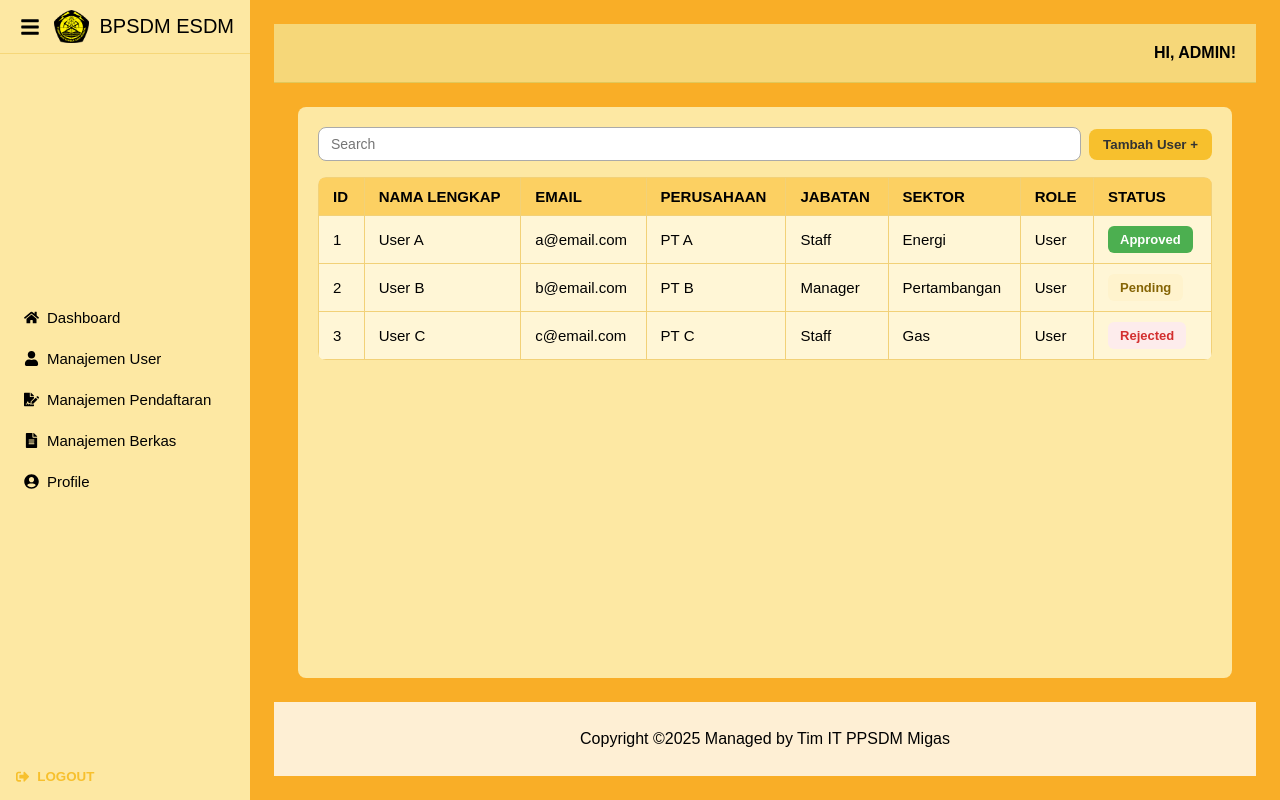
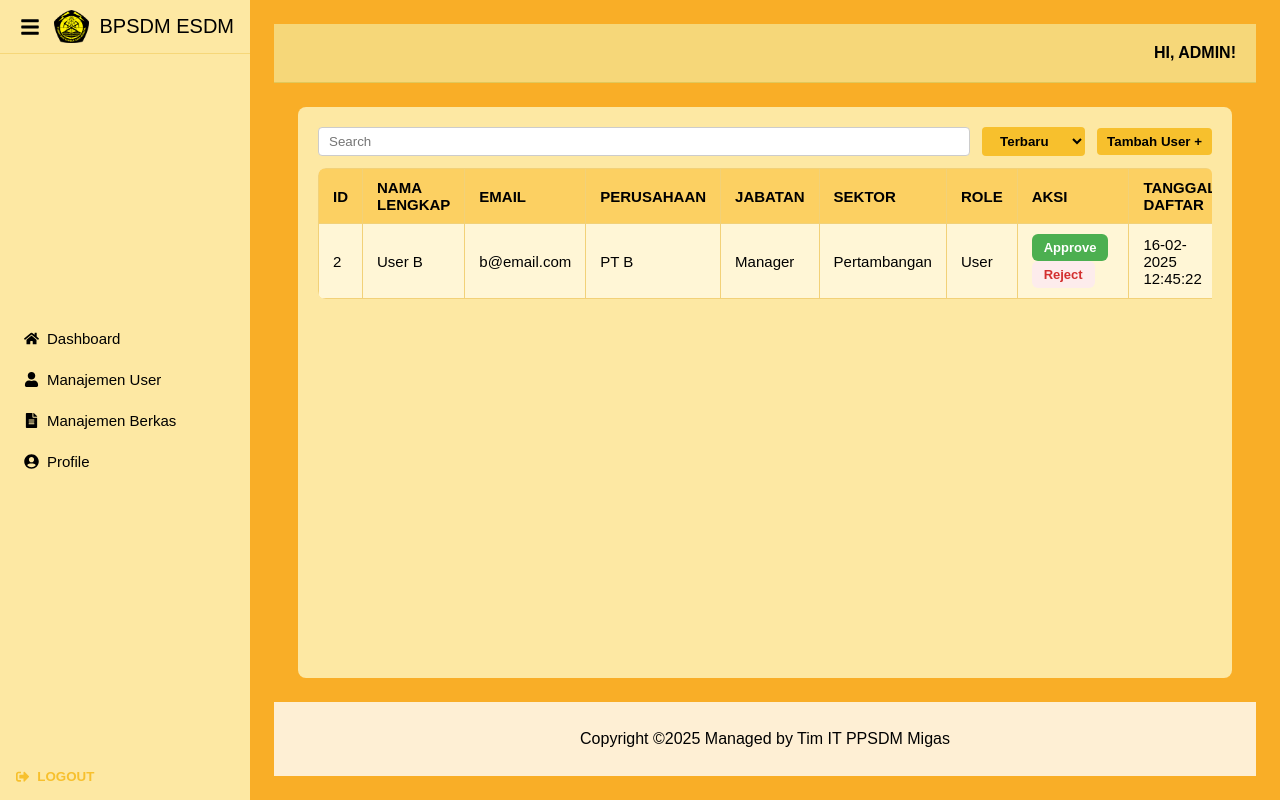
Before and after one commit to Faisal12104/sdm-hcsummit, a React (Create React App) app: page /UserSector in a window 1280 px wide. Built offline with nearby package versions, Linux system fonts and the light colour scheme.

Commit message:
usersector

```diff
--- a/src/App.js
+++ b/src/App.js
@@ -14,7 +14,6 @@ import Approval from './components/Admin/AdminExternal/ManajemenExternal/Approva
 import AdminSector from './components/Admin/AdminSector/AdminSector';
 import ProfileSector from './components/Admin/AdminSector/ManajemenSector/ProfileSector';
 import UserSector from './components/Admin/AdminSector/ManajemenSector/UserSector';
-import DaftarSector from './components/Admin/AdminSector/ManajemenSector/DaftarSector';
 import BerkasSector from './components/Admin/AdminSector/ManajemenSector/BerkasSector';
 
 
@@ -38,7 +37,6 @@ function App() {
         <Route path="/AdminSector" element={<AdminSector />} />
         <Route path="/ProfileSector" element={<ProfileSector />} />
         <Route path="/UserSector" element={<UserSector />} />
-        <Route path="/DaftarSector" element={<DaftarSector />} />
         <Route path="/BerkasSector" element={<BerkasSector />} />
       </Routes>
     </Router>
--- a/src/components/Admin/AdminExternal/ManajemenExternal/Upload.css
+++ b/src/components/Admin/AdminExternal/ManajemenExternal/Upload.css
@@ -3,8 +3,8 @@
   height: 100vh;
   font-family: sans-serif;
   min-height: 0;
+}
 
-}
 .upload-form-container {
   background-color: #fef1dc;
   border: 4px solid #f9ae27;
--- a/src/components/Admin/AdminSector/AdminSector.jsx
+++ b/src/components/Admin/AdminSector/AdminSector.jsx
@@ -2,8 +2,8 @@ import React, { useState } from 'react';
 import { useNavigate } from 'react-router-dom';
 import {
   FaUser,
-  FaFileSignature ,
   FaFileAlt,
+  FaBuilding ,
   FaSignOutAlt,
   FaHome,
   FaUserCircle,
@@ -44,10 +44,6 @@ const AdminSector = () => {
             <FaUser />
             <span>Manajemen User</span>
           </button>
-          <button onClick={() => navigate('/daftarsector')}>
-            <FaFileSignature  />
-            <span>Manajemen Pendaftaran</span>
-          </button>
           <button onClick={() => navigate('/berkassector')}>
             <FaFileAlt />
             <span>Manajemen Berkas</span>
@@ -75,6 +71,11 @@ const AdminSector = () => {
 
         <div className="stats">
           <div className="stat-box">
+            <FaBuilding  size={24} />
+            <div className="number">12</div>
+            <div>Total Perushaan</div>
+          </div>
+          <div className="stat-box">
             <FaUser size={24} />
             <div className="number">250</div>
             <div>Total User</div>
--- a/src/components/Admin/AdminSector/ManajemenSector/BerkasSector.jsx
+++ b/src/components/Admin/AdminSector/ManajemenSector/BerkasSector.jsx
@@ -1,9 +1,6 @@
 import React, { useState } from 'react';
 import { useNavigate } from 'react-router-dom';
-import {
-  FaUser, FaFileAlt, FaSignOutAlt, FaHome,
-  FaUserCircle, FaBars, FaFileSignature, FaEdit
-} from 'react-icons/fa';
+import {FaUser, FaFileAlt, FaSignOutAlt, FaHome, FaUserCircle, FaBars, FaEdit} from 'react-icons/fa';
 import './BerkasSector.css';
 import Footer from '../../../Footer/Footer';
 import esdmLogo from '../../../../assets/Logo_Kementerian_ESDM.png';
@@ -35,7 +32,6 @@ const BerkasSector = () => {
         <nav className="nav-links">
           <button onClick={() => navigate('/AdminSector')}><FaHome /><span>Dashboard</span></button>
           <button onClick={() => navigate('/usersector')}><FaUser /><span>Manajemen User</span></button>
-          <button onClick={() => navigate('/daftarsector')}><FaFileSignature /><span>Manajemen Pendaftaran</span></button>
           <button className="active-link" onClick={() => navigate('/berkassector')}><FaFileAlt /><span>Manajemen Berkas</span></button>
           <button onClick={() => navigate('/profilesector')}><FaUserCircle /><span>Profile</span></button>
         </nav>
--- a/src/components/Admin/AdminSector/ManajemenSector/DaftarSector.css
+++ /dev/null
@@ -1,172 +0,0 @@
-.dashboard-daftarsector {
-  display: flex;
-  height: 100vh;
-  font-family: sans-serif;
-  min-height: 0;
-}
-
-.manajemen-container {
-  flex: 1;
-  background-color: #f9ae27;
-  display: flex;
-  flex-direction: column;
-  padding: 24px;
-  min-height: 0;
-}
-
-.header-top {
-  text-align: right;
-  font-weight: bold;
-  margin-bottom: 16px;
-}
-
-.manajemen-content {
-  background-color: #fde8a3;
-  padding: 20px;
-  border-radius: 8px;
-  flex: 1;
-  display: flex;
-  flex-direction: column;
-  min-height: 0;
-}
-
-.toolbar {
-  display: flex;
-  justify-content: space-between;
-  margin-bottom: 16px;
-  flex-wrap: wrap;
-  gap: 8px;
-}
-
-.search-input {
-  padding: 8px 12px;
-  border: 1px solid #aaa;
-  border-radius: 8px;
-  font-size: 14px;
-}
-
-.add-btn {
-  background-color: #f7c02d;
-  border: none;
-  padding: 8px 14px;
-  border-radius: 8px;
-  cursor: pointer;
-  font-weight: bold;
-  color: #333;
-  transition: background-color 0.3s;
-}
-
-.add-btn:hover {
-  background-color: #e5af1f;
-}
-
-.table-wrapper {
-  overflow-x: auto;
-  flex: 1;
-}
-
-.data-table {
-  width: 100%;
-  border-collapse: collapse;
-  background-color: #fff6d6;
-  font-size: 15px;
-  border-radius: 8px;
-  overflow: hidden;
-}
-
-.data-table th,
-.data-table td {
-  padding: 10px 14px;
-  text-align: left;
-  border: 1px solid #f2d178;
-}
-
-.data-table th {
-  background-color: #fcd062;
-  font-weight: bold;
-}
-
-.data-table td {
-  background-color: #fff6d6;
-}
-
-.icon-btn {
-  background: none;
-  border: none;
-  cursor: pointer;
-  margin-right: 6px;
-  color: #333;
-  font-size: 16px;
-}
-
-.icon-btn:last-child {
-  margin-right: 0;
-}
-
-
-/* Tombol status dinamis */
-.approve-btn {
-  background-color: #4caf50; /* Hijau */
-  color: white;
-  border: none;
-  padding: 6px 12px;
-  border-radius: 8px;
-  font-weight: bold;
-  cursor: pointer;
-  margin-right: 6px;
-  font-size: 14px;
-}
-
-.reject-btn {
-  background-color: #fdecec; /* Merah muda */
-  color: #d32f2f;
-  border: none;
-  padding: 6px 12px;
-  border-radius: 8px;
-  font-weight: bold;
-  cursor: pointer;
-  font-size: 14px;
-}
-
-/* Efek hover opsional */
-.approve-btn:hover {
-  background-color: #45a049;
-}
-
-.reject-btn:hover {
-  background-color: #fbd5d5;
-}
-
-
-/* Status buttons */
-.status-btn {
-  border: none;
-  padding: 6px 10px;
-  border-radius: 6px;
-  font-weight: bold;
-  font-size: 13px;
-  cursor: default;
-}
-
-.status-approve {
-  background-color: #4caf50;
-  color: white;
-}
-
-.status-rejected {
-  background-color: #fdecec;
-  color: #d32f2f;
-}
-
-/* Responsive toolbar */
-@media (max-width: 600px) {
-  .toolbar {
-    flex-direction: column;
-    align-items: stretch;
-  }
-
-  .add-btn,
-  .search-input {
-    width: 100%;
-  }
-}
--- a/src/components/Admin/AdminSector/ManajemenSector/DaftarSector.jsx
+++ /dev/null
@@ -1,97 +0,0 @@
-import React, { useState } from 'react';
-import { useNavigate } from 'react-router-dom';
-import { FaUser, FaFileAlt, FaSignOutAlt, FaHome, FaUserCircle, FaBars, FaFileSignature } from 'react-icons/fa';
-import './DaftarSector.css';
-import Footer from '../../../Footer/Footer';
-import esdmLogo from '../../../../assets/Logo_Kementerian_ESDM.png';
-
-const DaftarSector = () => {
-  const navigate = useNavigate();
-  const [isCollapsed, setIsCollapsed] = useState(false);
-  const [isSidebarOpen, setIsSidebarOpen] = useState(false);
-  const [userList, setUserList] = useState([
-    {
-      id: 2,
-      email: 'rahayu@gmail.com',
-      status: 'pending'
-    }
-  ]);
-
-  const handleLogout = () => {
-    localStorage.removeItem('isLoggedIn');
-    navigate('/');
-  };
-
-  const handleApprove = (id) => {
-    setUserList(userList.map(user => user.id === id ? { ...user, status: 'approved' } : user));
-  };
-
-  const handleReject = (id) => {
-    setUserList(userList.map(user => user.id === id ? { ...user, status: 'rejected' } : user));
-  };
-
-  return (
-    <div className="dashboard-daftarsector">
-      <aside className={`sidebar ${isCollapsed ? 'collapsed' : ''} ${isSidebarOpen ? 'open' : ''}`}>
-        <div className="sidebar-header">
-          <button className="burger-btn desktop-only" onClick={() => setIsCollapsed(!isCollapsed)}>
-            <FaBars size={20} />
-          </button>
-          <img src={esdmLogo} alt="Kementerian ESDM" className="sidebar-logo" />
-          <span>BPSDM ESDM</span>
-        </div>
-        <nav className="nav-links">
-          <button onClick={() => navigate('/AdminSector')}><FaHome /><span>Dashboard</span></button>
-          <button onClick={() => navigate('/usersector')}><FaUser /><span>Manajemen User</span></button>
-          <button className="active-link" onClick={() => navigate('/daftarsector')}><FaFileSignature /><span>Manajemen Pendaftaran</span></button>
-          <button onClick={() => navigate('/berkassector')}><FaFileAlt /><span>Manajemen Berkas</span></button>
-          <button onClick={() => navigate('/profilesector')}><FaUserCircle /><span>Profile</span></button>
-        </nav>
-        <button onClick={handleLogout} className="logout-button">
-          <FaSignOutAlt /><span>LOGOUT</span>
-        </button>
-      </aside>
-
-      <main className="main-content">
-        <div className="header-right">
-          <button className="burger-btn mobile-only" onClick={() => setIsSidebarOpen(!isSidebarOpen)}>
-            <FaBars size={20} />
-          </button>
-          <span>HI, ADMIN!</span>
-        </div>
-
-        <div className="manajemen-container">
-          <div className="manajemen-content">
-            <div className="table-wrapper">
-              <table className="data-table">
-                <thead>
-                  <tr>
-                    <th>ID</th>
-                    <th>EMAIL</th>
-                    <th>STATUS</th>
-                  </tr>
-                </thead>
-                <tbody>
-                  {userList.map((user) => (
-                    <tr key={user.id}>
-                      <td>{user.id}</td>
-                      <td>{user.email}</td>
-                      <td>
-                        <button className="approve-btn" onClick={() => handleApprove(user.id)}>Approve</button>
-                        <button className="reject-btn" onClick={() => handleReject(user.id)}>Rejected</button>
-                      </td>
-                    </tr>
-                  ))}
-                </tbody>
-              </table>
-            </div>
-          </div>
-        </div>
-
-        <Footer />
-      </main>
-    </div>
-  );
-};
-
-export default DaftarSector;
--- a/src/components/Admin/AdminSector/ManajemenSector/ProfileSector.jsx
+++ b/src/components/Admin/AdminSector/ManajemenSector/ProfileSector.jsx
@@ -1,7 +1,7 @@
 import React, { useState } from 'react';
 import { useNavigate } from 'react-router-dom';
 import {
-  FaUser, FaFileAlt, FaSignOutAlt, FaHome, FaUserCircle, FaBars, FaEnvelope, FaFileSignature
+  FaUser, FaFileAlt, FaSignOutAlt, FaHome, FaUserCircle, FaBars, FaEnvelope
 } from 'react-icons/fa';
 import './ProfileSector.css';
 import Footer from '../../../Footer/Footer';
@@ -32,7 +32,6 @@ const ProfileSector = () => {
         <nav className="nav-links">
           <button onClick={() => navigate('/AdminSector')}><FaHome /><span>Dashboard</span></button>
           <button onClick={() => navigate('/usersector')}><FaUser /><span>Manajemen User</span></button>
-          <button onClick={() => navigate('/daftarsector')}><FaFileSignature /><span>Manajemen Pendaftaran</span></button>
           <button onClick={() => navigate('/berkassector')}><FaFileAlt /><span>Manajemen Berkas</span></button>
           <button className="active-link" onClick={() => navigate('/profilesector')}><FaUserCircle /><span>Profile</span></button>
         </nav>
--- a/src/components/Admin/AdminSector/ManajemenSector/UserSector.css
+++ b/src/components/Admin/AdminSector/ManajemenSector/UserSector.css
@@ -107,6 +107,38 @@ min-width: 600px;
   margin: 0 auto;
 }
 
+.approve-btn {
+  background-color: #4caf50; /* Hijau */
+  color: white;
+  border: none;
+  padding: 6px 12px;
+  border-radius: 6px;
+  font-weight: bold;
+  cursor: pointer;
+  margin-right: 6px;
+  font-size: 13px;
+}
+
+.reject-btn {
+  background-color: #fdecec; /* Merah muda */
+  color: #d32f2f;
+  border: none;
+  padding: 6px 12px;
+  border-radius: 6px;
+  font-weight: bold;
+  cursor: pointer;
+  font-size: 13px;
+}
+
+/* Efek hover opsional */
+.approve-btn:hover {
+  background-color: #45a049;
+}
+
+.reject-btn:hover {
+  background-color: #fbd5d5;
+}
+
 .status-badge {
   padding: 6px 12px;
   border-radius: 6px;
--- a/src/components/Admin/AdminSector/ManajemenSector/UserSector.jsx
+++ b/src/components/Admin/AdminSector/ManajemenSector/UserSector.jsx
@@ -1,6 +1,6 @@
 import React, { useState } from 'react';
 import { useNavigate } from 'react-router-dom';
-import { FaUser, FaFileAlt, FaSignOutAlt, FaHome, FaUserCircle, FaBars, FaFileSignature } from 'react-icons/fa';
+import { FaUser, FaFileAlt, FaSignOutAlt, FaHome, FaUserCircle, FaBars } from 'react-icons/fa';
 import './UserSector.css';
 import Footer from '../../../Footer/Footer';
 import esdmLogo from '../../../../assets/Logo_Kementerian_ESDM.png';
@@ -9,12 +9,13 @@ const UserSector = () => {
   const navigate = useNavigate();
   const [isCollapsed, setIsCollapsed] = useState(false);
   const [isSidebarOpen, setIsSidebarOpen] = useState(false);
+  const [filter, setFilter] = useState('terbaru'); // default filter
 
   // List user
   const [userList, setUserList] = useState([
-    { id: 1, nama: "User A", email: "a@email.com", perusahaan: "PT A", jabatan: "Staff", sektor: "Energi", role: "User", status: "approved" },
-    { id: 2, nama: "User B", email: "b@email.com", perusahaan: "PT B", jabatan: "Manager", sektor: "Pertambangan", role: "User", status: "pending" },
-    { id: 3, nama: "User C", email: "c@email.com", perusahaan: "PT C", jabatan: "Staff", sektor: "Gas", role: "User", status: "rejected" }
+    { id: 1, nama: "User A", email: "a@email.com", perusahaan: "PT A", jabatan: "Staff", sektor: "Energi", role: "User", status: "approved", daftar:"24-02-2025 17:45:22", approve:"07-06-2025 23:52:12" },
+    { id: 2, nama: "User B", email: "b@email.com", perusahaan: "PT B", jabatan: "Manager", sektor: "Pertambangan", role: "User", status: "pending", daftar:"16-02-2025 12:45:22", approve:"-", },
+    { id: 3, nama: "User C", email: "c@email.com", perusahaan: "PT C", jabatan: "Staff", sektor: "Gas", role: "User", status: "rejected", daftar:"12-02-2025 20:45:22", approve:"22-06-2025 12:52:12" }
   ]);
 
   const handleLogout = () => {
@@ -22,7 +23,7 @@ const UserSector = () => {
     navigate('/');
   };
 
-  // Fungsi tambah user baru (dummy data)
+  // Fungsi tambah user baru
   const addUser = () => {
     const newId = userList.length > 0 ? userList[userList.length - 1].id + 1 : 1;
     const newUser = {
@@ -33,10 +34,33 @@ const UserSector = () => {
       jabatan: 'Staff',
       sektor: 'Sektor Contoh',
       role: 'User',
-      status: 'pending' // default status
+      status: 'pending',
+      daftar: new Date().toLocaleString(),
+      approve: '-'
     };
     setUserList([...userList, newUser]);
   };
+
+  // Fungsi approve & reject
+  const handleApprove = (id) => {
+    setUserList(userList.map(user =>
+      user.id === id ? { ...user, status: 'approved', approve: new Date().toLocaleString() } : user
+    ));
+  };
+
+  const handleReject = (id) => {
+    setUserList(userList.map(user =>
+      user.id === id ? { ...user, status: 'rejected', approve: new Date().toLocaleString() } : user
+    ));
+  };
+
+  // Filter data
+  const filteredUsers = userList.filter(user => {
+    if (filter === 'approve') return user.status === 'approved';
+    if (filter === 'reject') return user.status === 'rejected';
+    if (filter === 'terbaru') return user.status === 'pending';
+    return true;
+  });
 
   return (
     <div className="dashboard-usersector">
@@ -52,7 +76,6 @@ const UserSector = () => {
         <nav className="nav-links">
           <button onClick={() => navigate('/AdminSector')}><FaHome /><span>Dashboard</span></button>
           <button className="active-link" onClick={() => navigate('/usersector')}><FaUser /><span>Manajemen User</span></button>
-            <button onClick={() => navigate('/daftarsector')}><FaFileSignature /><span>Manajemen Pendaftaran</span></button>
           <button onClick={() => navigate('/berkassector')}><FaFileAlt /><span>Manajemen Berkas</span></button>
           <button onClick={() => navigate('/profilesector')}><FaUserCircle /><span>Profile</span></button>
         </nav>
@@ -74,6 +97,11 @@ const UserSector = () => {
           <div className="manajemen-content">
             <div className="toolbar">
               <input type="text" placeholder="Search" className="search-input" />
+              <select value={filter} onChange={(e) => setFilter(e.target.value)} className="filter-select">
+                <option value="terbaru">Terbaru</option>
+                <option value="approve">Approve</option>
+                <option value="reject">Reject</option>
+              </select>
               <button className="add-btn" onClick={addUser}>Tambah User +</button>
             </div>
 
@@ -88,11 +116,13 @@ const UserSector = () => {
                     <th>JABATAN</th>
                     <th>SEKTOR</th>
                     <th>ROLE</th>
-                    <th>STATUS</th>
+                    <th>{filter === 'terbaru' ? 'AKSI' : 'STATUS'}</th>
+                    <th>TANGGAL DAFTAR</th>
+                    <th>TANGGAL APPROVE</th>
                   </tr>
                 </thead>
                 <tbody>
-                  {userList.map((user) => (
+                  {filteredUsers.map((user) => (
                     <tr key={user.id}>
                       <td>{user.id}</td>
                       <td>{user.nama}</td>
@@ -102,15 +132,26 @@ const UserSector = () => {
                       <td>{user.sektor}</td>
                       <td>{user.role}</td>
                       <td>
+                        {filter === 'terbaru' ? (
+                          <>
+                            <button className="approve-btn" onClick={() => handleApprove(user.id)}>Approve</button>
+                            <button className="reject-btn" onClick={() => handleReject(user.id)}>Reject</button>
+                          </>
+                        ) : (
+                          <>
                             {user.status === "approved" && <span className="status-badge approved">Approved</span>}
                             {user.status === "pending" && <span className="status-badge pending">Pending</span>}
                             {user.status === "rejected" && <span className="status-badge rejected">Rejected</span>}
+                          </>
+                        )}
                       </td>
+                      <td>{user.daftar}</td>
+                      <td>{user.approve}</td>
                     </tr>
                   ))}
-                  {userList.length === 0 && (
+                  {filteredUsers.length === 0 && (
                     <tr>
-                      <td colSpan="8" style={{ textAlign: 'center' }}>Belum ada data user</td>
+                      <td colSpan="10" style={{ textAlign: 'center' }}>Tidak ada data</td>
                     </tr>
                   )}
                 </tbody>
--- a/src/components/Header/Header.css
+++ b/src/components/Header/Header.css
@@ -6,7 +6,7 @@
   justify-content: space-between;
   align-items: center;
   padding: 20px 50px;
-  background-color: rgba(255, 255, 255, 0.95);
+  background-color: rgba(255, 255, 255, 0.8);
   box-shadow: 0 2px 5px rgba(0, 0, 0, 0.1);
   backdrop-filter: blur(5px);
 }
```
Lines whose indentation alone changed are shown as unchanged.
